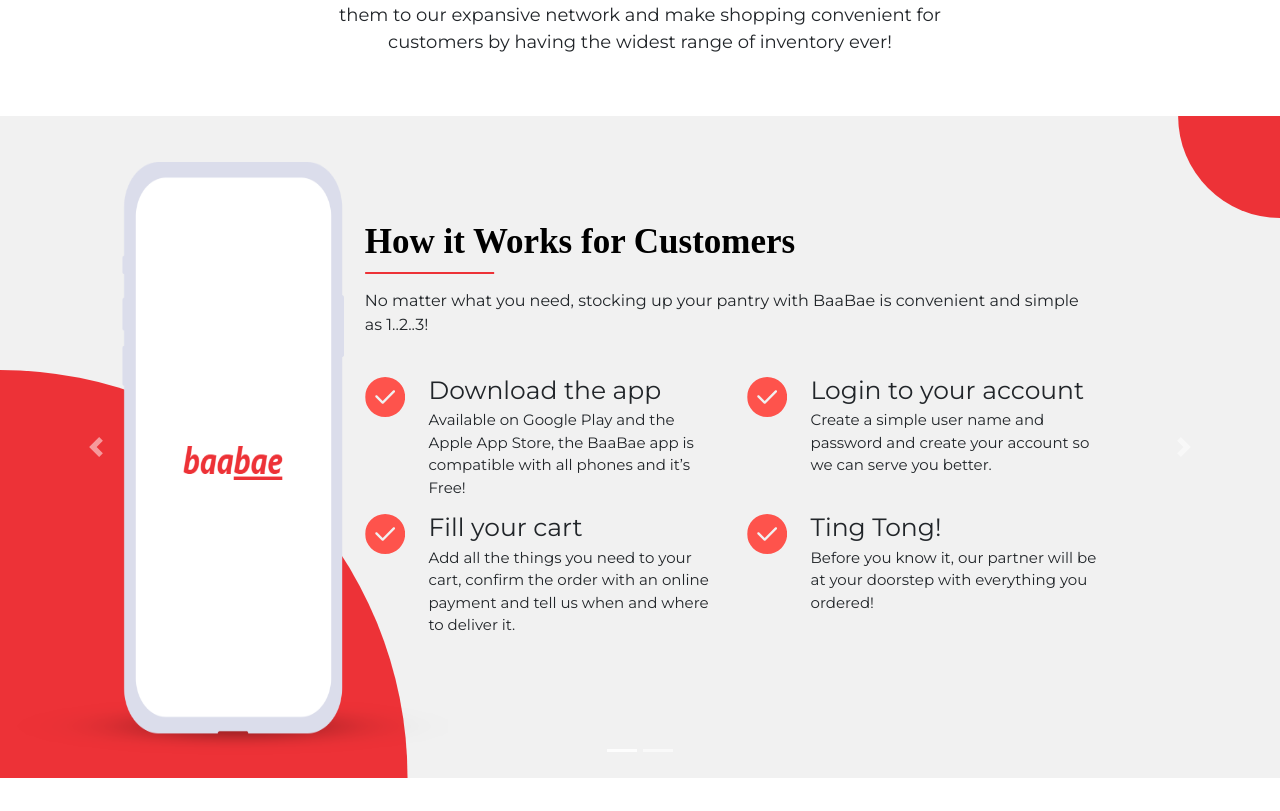
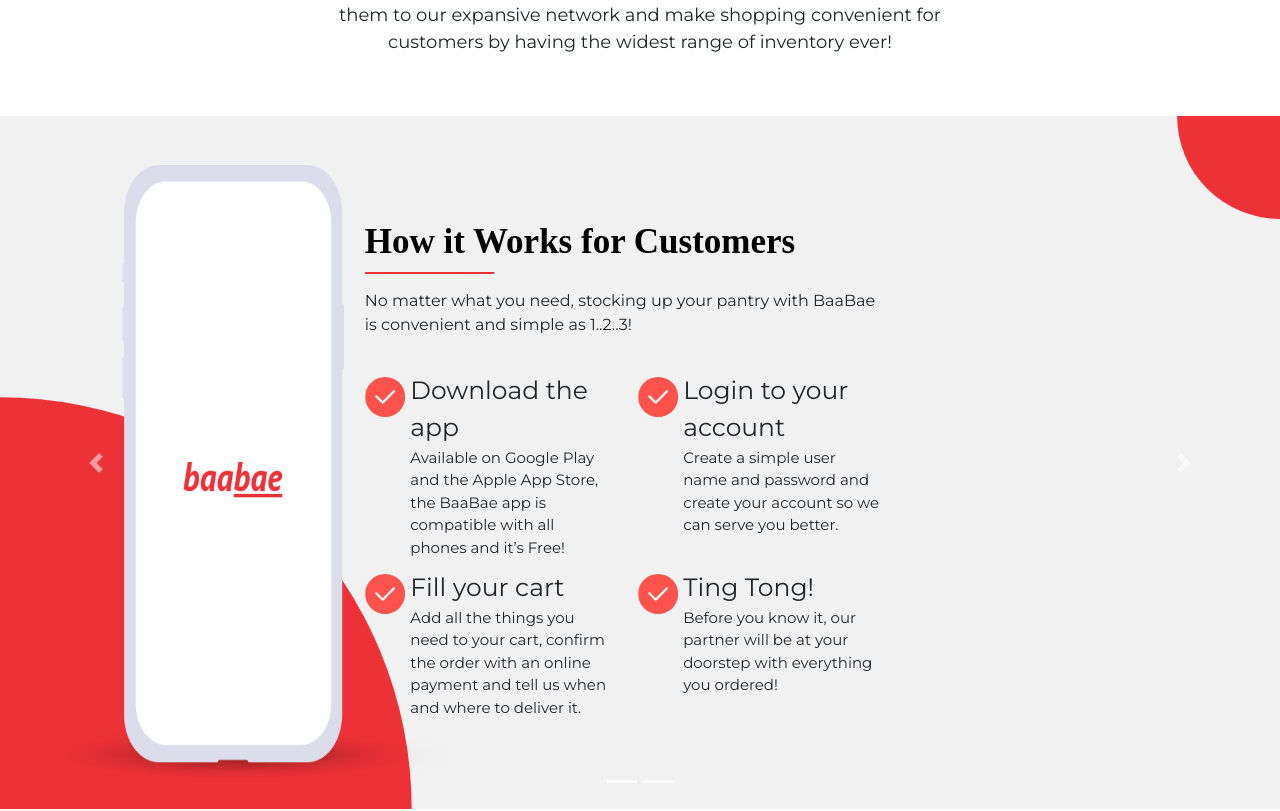
Before and after one commit to aashishagrawall/Baabae, a React (Create React App) app: page / in a window 1280 px wide. Shown: the part 1066-1877 px from the top of the page. Built offline with nearby package versions, Linux system fonts and the light colour scheme.

Commit message:
new chnages

```diff
--- a/src/container/HomePage/HomePage.scss
+++ b/src/container/HomePage/HomePage.scss
@@ -158,8 +158,8 @@
     .mobile-screen {
         position: absolute;
         z-index: 2;
-        height: 90%;
-        top: 7%;
+        height: 84%;
+        top: 10%;
         width: 35%;
 
 
@@ -231,7 +231,7 @@
 
             .body-content {
                 font-size: 15px;
-                margin-bottom: 10px;
+                margin-bottom: 25px;
             }
         }
 
--- a/src/container/HomePage/Homepage.js
+++ b/src/container/HomePage/Homepage.js
@@ -123,13 +123,14 @@
             <Carousel>
               <Carousel.Item>
                 <Row>
-                  <Col md={{ span: 7, offset: 4 }} xs="12">
+                  <Col md={{ span: 5, offset: 4 }} xs="12">
                     <div className="content">
                       <div className="heading">How it Works for Customers</div>
                       <div className="sub-heading">
                         No matter what you need, stocking up your pantry with
                         BaaBae is convenient and simple as 1..2..3!
                       </div>
+
                       <div className="body">
                         <Row>
                           <Col md="6" xs="6">
--- a/src/container/HomePage/InputForm/InputForm.js
+++ b/src/container/HomePage/InputForm/InputForm.js
@@ -59,6 +59,7 @@
                         : "")
                     }
                   />
+
                   <ErrorMessage
                     name="firstName"
                     component="div"
```
